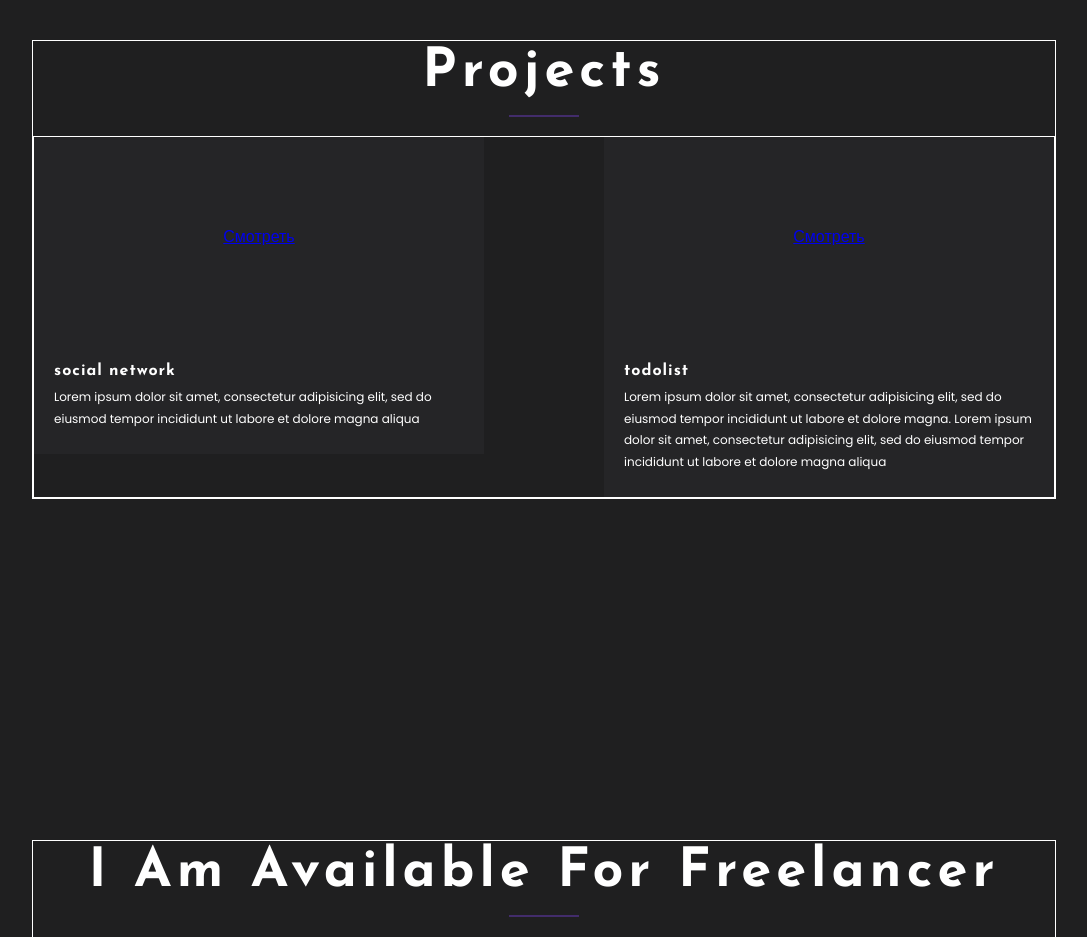
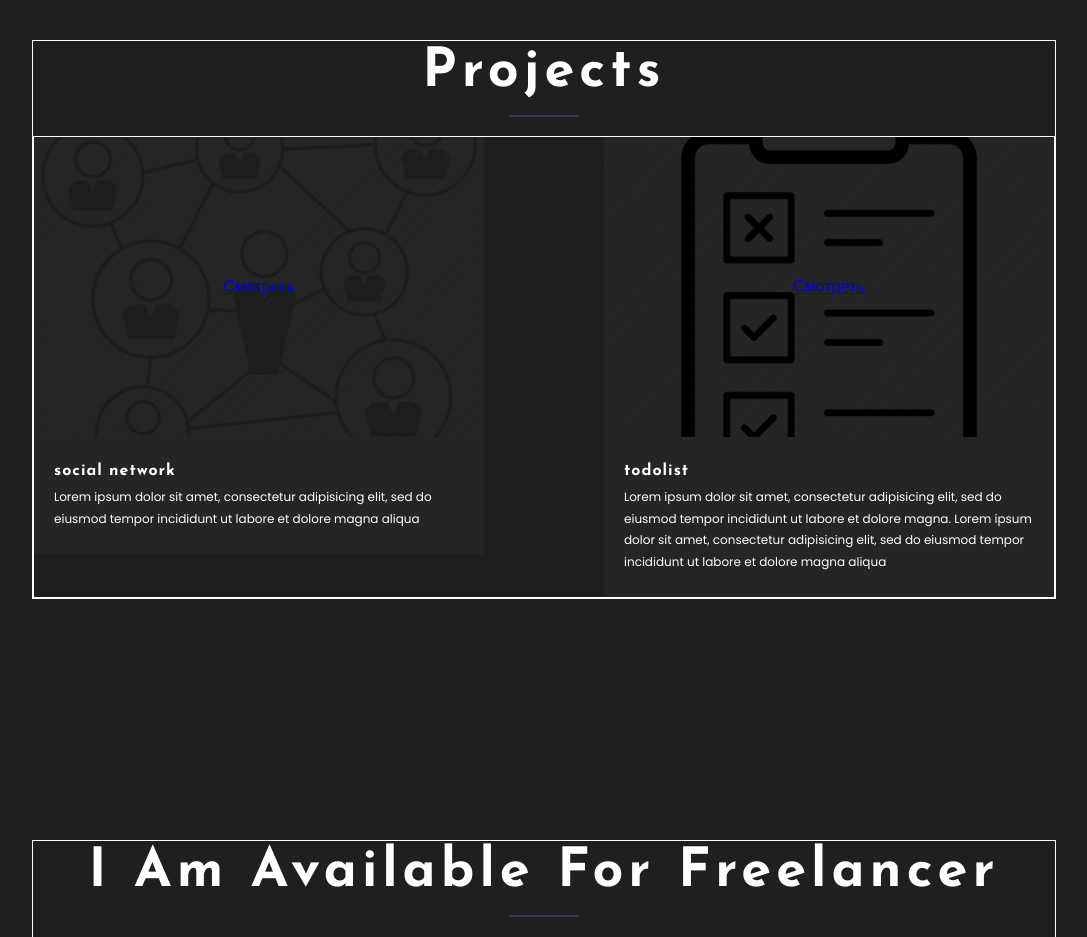
Before and after one commit to makcsholonik/portfolio, a React (Create React App) app: page / in a window 1280 px wide. Shown: the part 1640-2577 px from the top of the page, without its empty margins (96-1183 px from the left). Built offline with nearby package versions, Linux system fonts and the light colour scheme.

Commit message:
stage II

```diff
--- a/src/projects/Projects.js
+++ b/src/projects/Projects.js
@@ -1,20 +1,30 @@
-import React from "react";
-import styleContainer from './../common/styles/Container.module.css';
-import style from './../projects/Projects.module.css';
-import { Project } from "./project/Project";
-import { Title } from "../common/components/title/Title";
+import React from 'react'
+import styleContainer from './../common/styles/Container.module.css'
+import style from './../projects/Projects.module.css'
+import { Project } from './project/Project'
+import { Title } from '../common/components/title/Title'
+import socialImg from './../assets/image/socialNetwork.png'
+import todoImg from './../assets/image/todolist.png'
 
 
 export const Projects = () => {
+    const socialNetwork = {
+        backgroundImage: `url(${socialImg})`,
+    };
+    const todolist = {
+        backgroundImage: `url(${todoImg})`,
+    };
     return (
         <div className={style.projectsBlock}>
             <div className={`${styleContainer.container} ${style.projectsContainer}`}>
                 <Title title={"Projects"}/>
                 <div className={style.projects}>
                     <Project
+                        style={socialNetwork}
                         title={"social network"}
                         description={"Lorem ipsum dolor sit amet, consectetur adipisicing elit, sed do eiusmod tempor incididunt ut labore et dolore magna aliqua"}/>
                     <Project
+                        style={todolist}
                         title={"todolist"}
                         description={"Lorem ipsum dolor sit amet, consectetur adipisicing elit, sed do eiusmod tempor incididunt ut labore et dolore magna. Lorem ipsum dolor sit amet, consectetur adipisicing elit, sed do eiusmod tempor incididunt ut labore et dolore magna aliqua"}/>
                 </div>
--- a/src/projects/project/Project.js
+++ b/src/projects/project/Project.js
@@ -1,18 +1,16 @@
 import React from "react";
 import style from './../project/Project.module.css'
-
 
 export const Project = (props) => {
     return (
         <div className={style.project}>
-            <div className={style.imageContainer}>
+            <div className={style.imageContainer} style={props.style}>
                 <a className={style.imageButton} href="#">Смотреть</a>
             </div>
             <div className={style.projectInfo}>
                 <h3 className={style.projectTitle}>{props.title}</h3>
                 <span className={style.description}>{props.description}</span>
             </div>
-
         </div>
     );
 }
--- a/src/projects/project/Project.module.css
+++ b/src/projects/project/Project.module.css
@@ -7,10 +7,13 @@
 
 .imageContainer {
     width: 100%;
-    height: 200px;
+    height: 300px;
     display: flex;
     justify-content: center;
     align-items: center;
+    background-size: cover;
+    background-position: center;
+    background-repeat: no-repeat;
 }
 
 .imageButton {
```
Also changed, not shown: src/assets/image/socialNetwork.png (added), src/assets/image/todolist.png (added).
